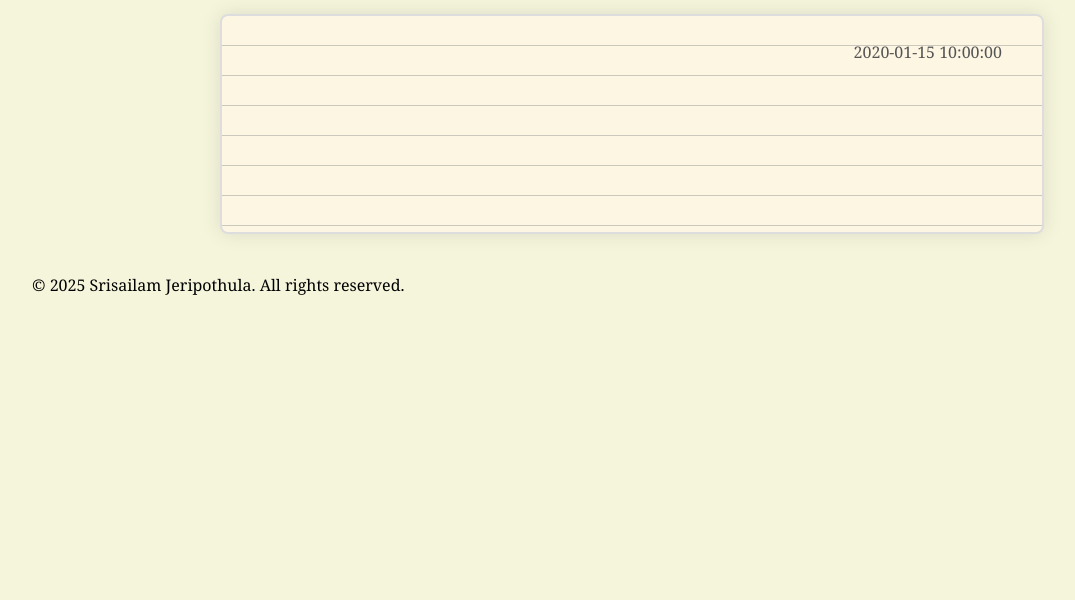
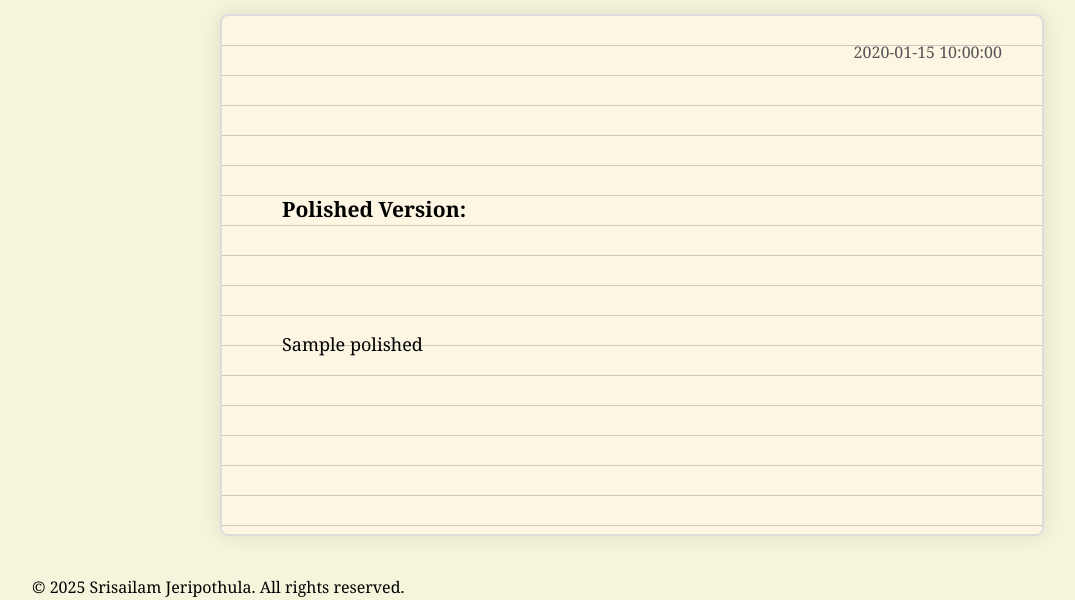
Before and after one commit to Srisailam-Jeripothula/mydiary, a Flask app: template templates/result.html in a window 1280 px wide. Shown: the part 152-752 px from the top of the page, without its empty margins (8-1083 px from the left). Before the commit the page ends 447 px from the top, so only its background shows below. Run offline with Flask 3, Linux system fonts and the light colour scheme; the template is opened without the code that fills it: values that come from a table or form of the project are taken from there, most other values are stand-ins (such as "Sample title", 1, 10 or a date in 2020).

Commit message:
✨ Add AI polish feature and fix edit/delete links

```diff
--- a/app.py
+++ b/app.py
@@ -3,6 +3,8 @@ from dotenv import load_dotenv
 from flask_sqlalchemy import SQLAlchemy
 from datetime import datetime, timedelta
 import os
+from ai_utils import polish_text
+
 
 app = Flask(__name__)
 
@@ -17,6 +19,7 @@ db = SQLAlchemy(app)
 class DiaryEntry(db.Model):
     id = db.Column(db.Integer, primary_key=True)
     content = db.Column(db.Text, nullable=False)
+    polished_content = db.Column(db.Text)
     created_at = db.Column(db.DateTime, default=datetime.utcnow)
 
 # Home page
@@ -28,12 +31,14 @@ def home():
 @app.route("/generate", methods=["POST"])
 def generate():
     user_input = request.form["entry"].strip()
-    new_entry = DiaryEntry(content=user_input)
+    polished_text = polish_text(user_input)
+    new_entry = DiaryEntry(content=user_input, polished_content=polished_text)
     db.session.add(new_entry)
     db.session.commit()
 
     date = new_entry.created_at.strftime("%B %d, %Y")
-    return render_template("result.html", diary_entry=user_input, date=date)
+    return render_template("result.html", diary_entry=user_input, polished=polished_text, date=date)
+
 
 # All entries grouped by date
 @app.route("/entries")
@@ -52,7 +57,9 @@ def entries_by_date(date):
         DiaryEntry.created_at <= date_end
     ).order_by(DiaryEntry.created_at.asc()).all()
 
-    combined_content = "\n\n".join(entry.content for entry in entries_on_date)
+    combined_content = "\n\n".join(entry.polished_content for entry in entries_on_date)
+
+
 
     return render_template(
         "entries_by_date.html",
--- a/templates/result.html
+++ b/templates/result.html
@@ -7,6 +7,9 @@
         </div>
         <div class="entry-content">
             {{ diary_entry | safe }}
+            <h3>Polished Version:</h3>
+            <p>{{ polished }}</p>
+
         </div>
     </div>
 {% endblock %}
```
Also changed, not shown: ai_utils.py (added, +20 -0 lines), templates/entries_by_date.html (+5 -4 lines).
